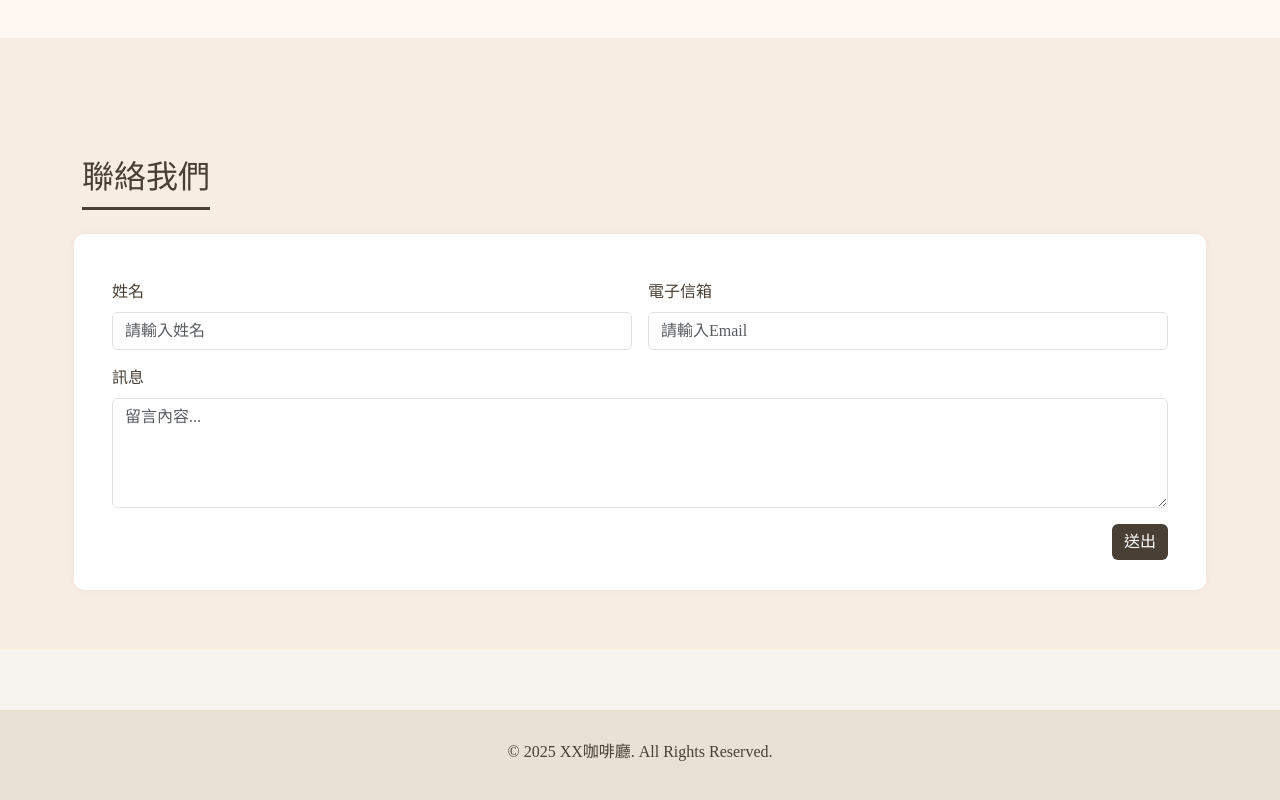
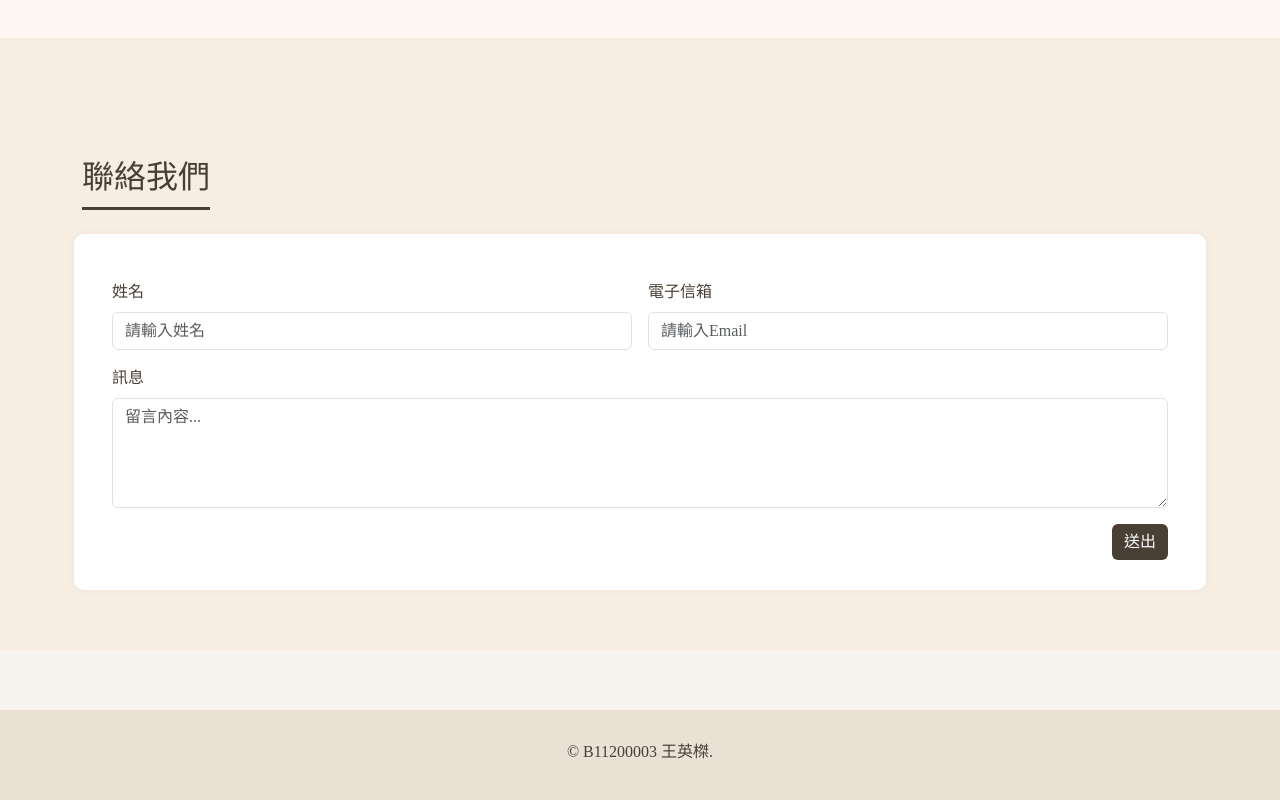
Before and after one commit to Gcrobot/netcat, a plain HTML site: page index.html in a window 1280 px wide. Shown: the part 3447-4247 px from the top of the page. Drawn offline with nearby package versions, Linux system fonts and the light colour scheme.

Commit message:
Update index.html

```diff
--- a/index.html
+++ b/index.html
@@ -360,7 +360,7 @@
 
 <!-- Footer -->
 <footer>
-  <p>© 2025 XX咖啡廳. All Rights Reserved.</p>
+  <p>© B11200003 王英榤.</p>
 </footer>
 
 <!-- Back to top -->
```
